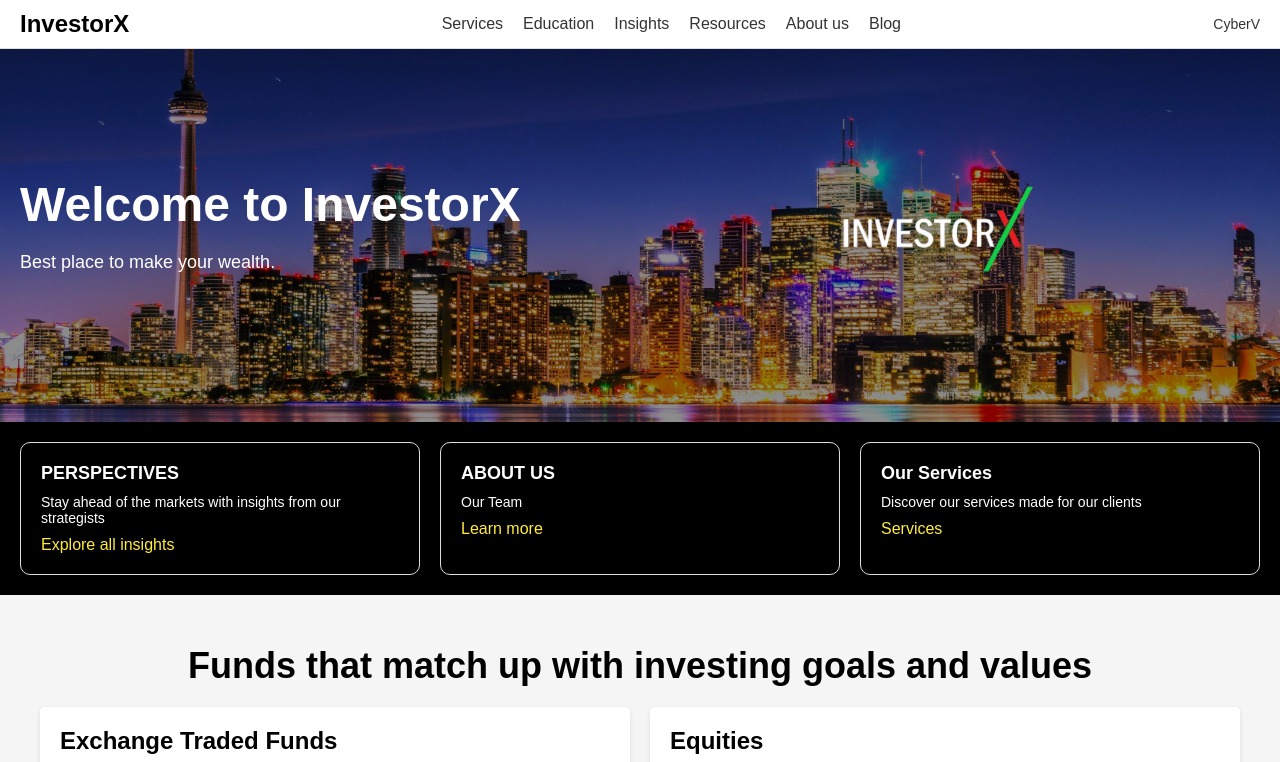
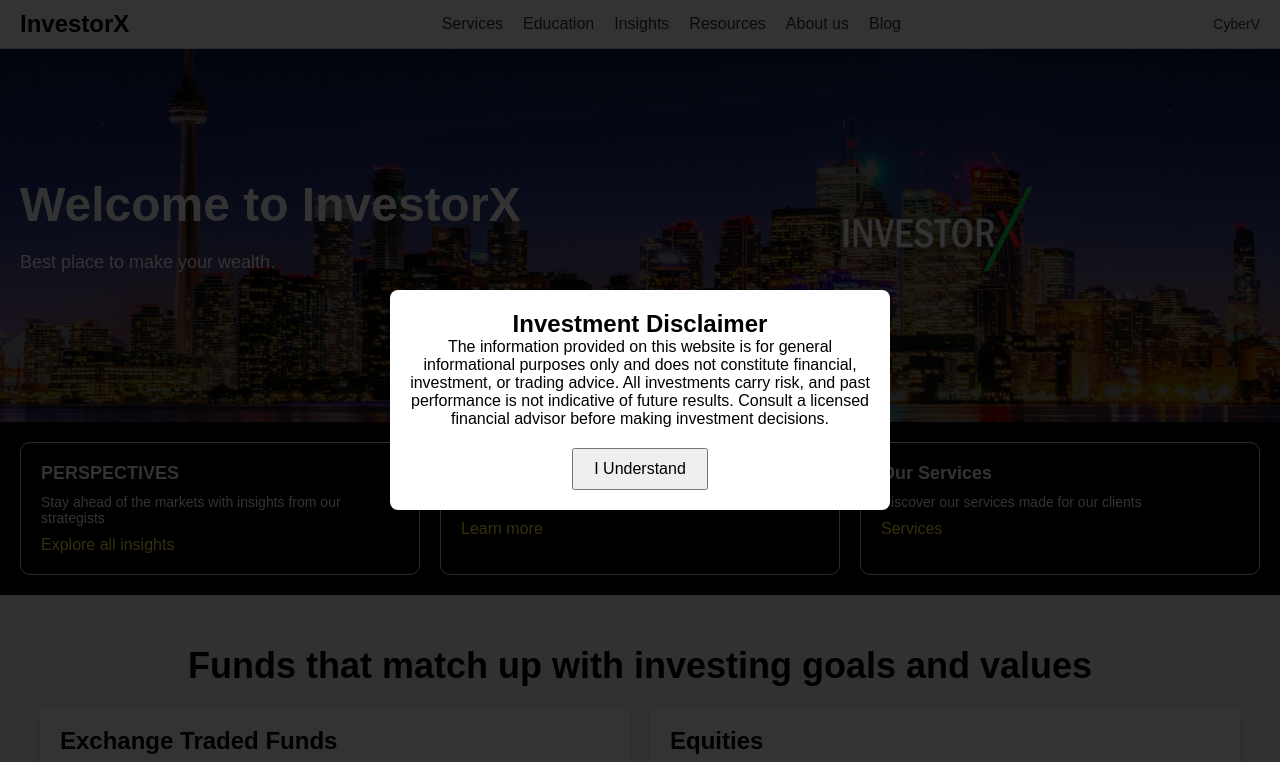
Before and after one commit to cyberkiller76/InvestorX, a plain HTML site: page index.html in a window 1280 px wide. Shown: the top 762 px of the page. Drawn offline with Linux system fonts and the light colour scheme; a script that the page names is missing.

Commit message:
Update index.html

```diff
--- a/index.html
+++ b/index.html
@@ -767,6 +767,16 @@
 
 
     </script>
+    <div id="disclaimer-modal" style="position:fixed; top:0; left:0; width:100%; height:100%; background:rgba(0,0,0,0.8); display:flex; align-items:center; justify-content:center; z-index:9999;">
+  <div style="background:#fff; padding:20px; max-width:500px; border-radius:8px; text-align:center;">
+    <h2>Investment Disclaimer</h2>
+    <p style="font-size:16px;">
+      The information provided on this website is for general informational purposes only and does not constitute financial, investment, or trading advice. All investments carry risk, and past performance is not indicative of future results. Consult a licensed financial advisor before making investment decisions.
+    </p>
+    <button onclick="document.getElementById('disclaimer-modal').style.display='none'" style="margin-top:20px; padding:10px 20px; font-size:16px;">I Understand</button>
+  </div>
+</div>
+
 </body>
 
 </html>
```
